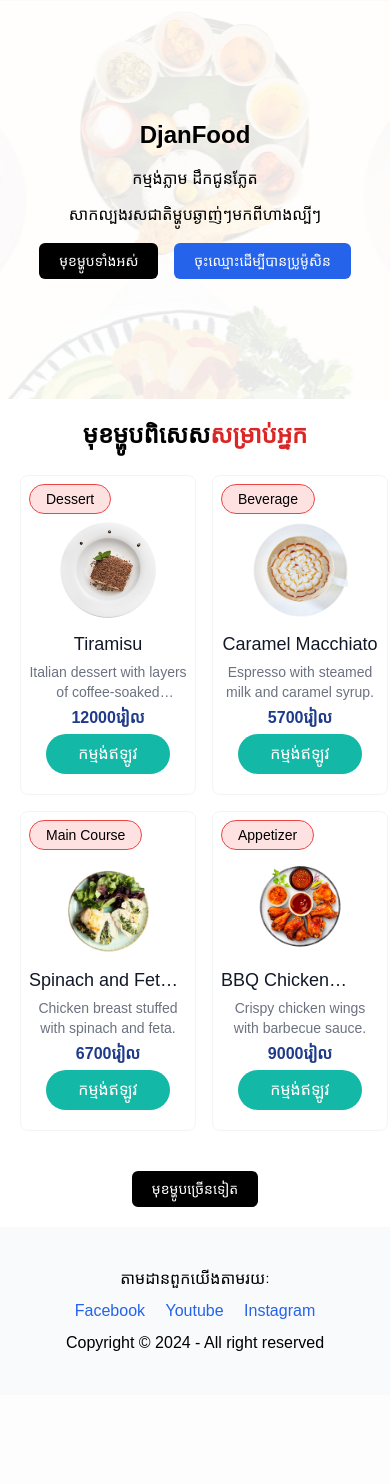
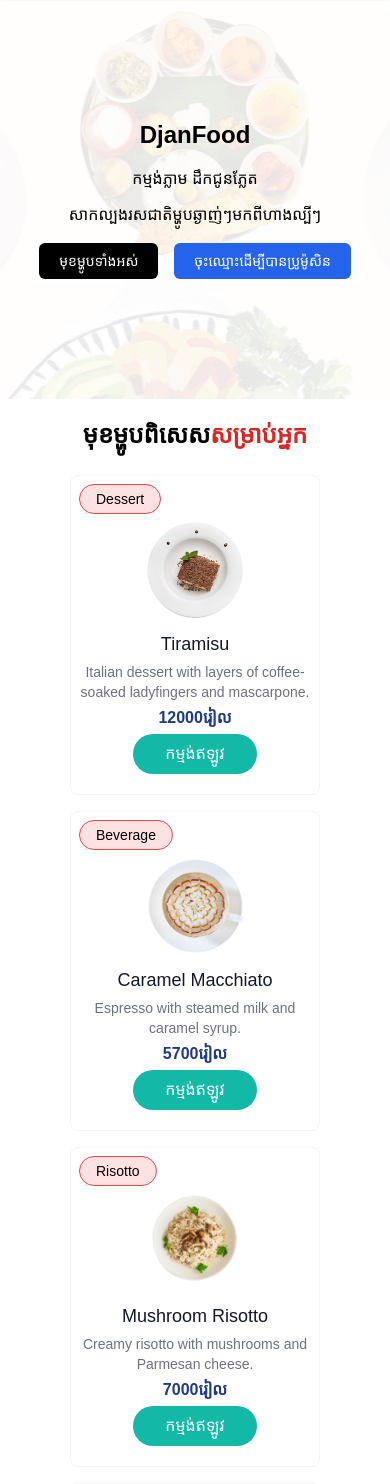
Before and after one commit to kimkorngmao/DjanFood, a Django app: page / in a window 390 px wide; the page is wider, and only the part inside the window is pictured. Shown: the part 145-1629 px from the top of that part. Before the commit the page ends 1496 px from the top of that part, so only its background shows below. Run offline with Django 5.2, Linux system fonts and the light colour scheme; data comes from the database, SQL or seed files in the repository; style sheets or scripts are compiled from the project's sources; some libraries are stand-ins or nearby versions; some web fonts are replaced.

Commit message:
Update main.css

```diff
--- a/static/css/main.css
+++ b/static/css/main.css
@@ -30,19 +30,19 @@
 }
 
 @media screen and (max-width: 775px) {
-    .cards-list{
+    .st-cards-list{
         grid-template-columns: 1fr 1fr 1fr;
     }
 }
 
 @media screen and (max-width: 590px) {
-    .cards-list{
+    .st-cards-list{
         grid-template-columns: 1fr 1fr;
     }
 }
 
 @media screen and (max-width: 395px) {
-    .cards-list{
+    .st-cards-list{
         grid-template-columns: 1fr;
     }
 
```
